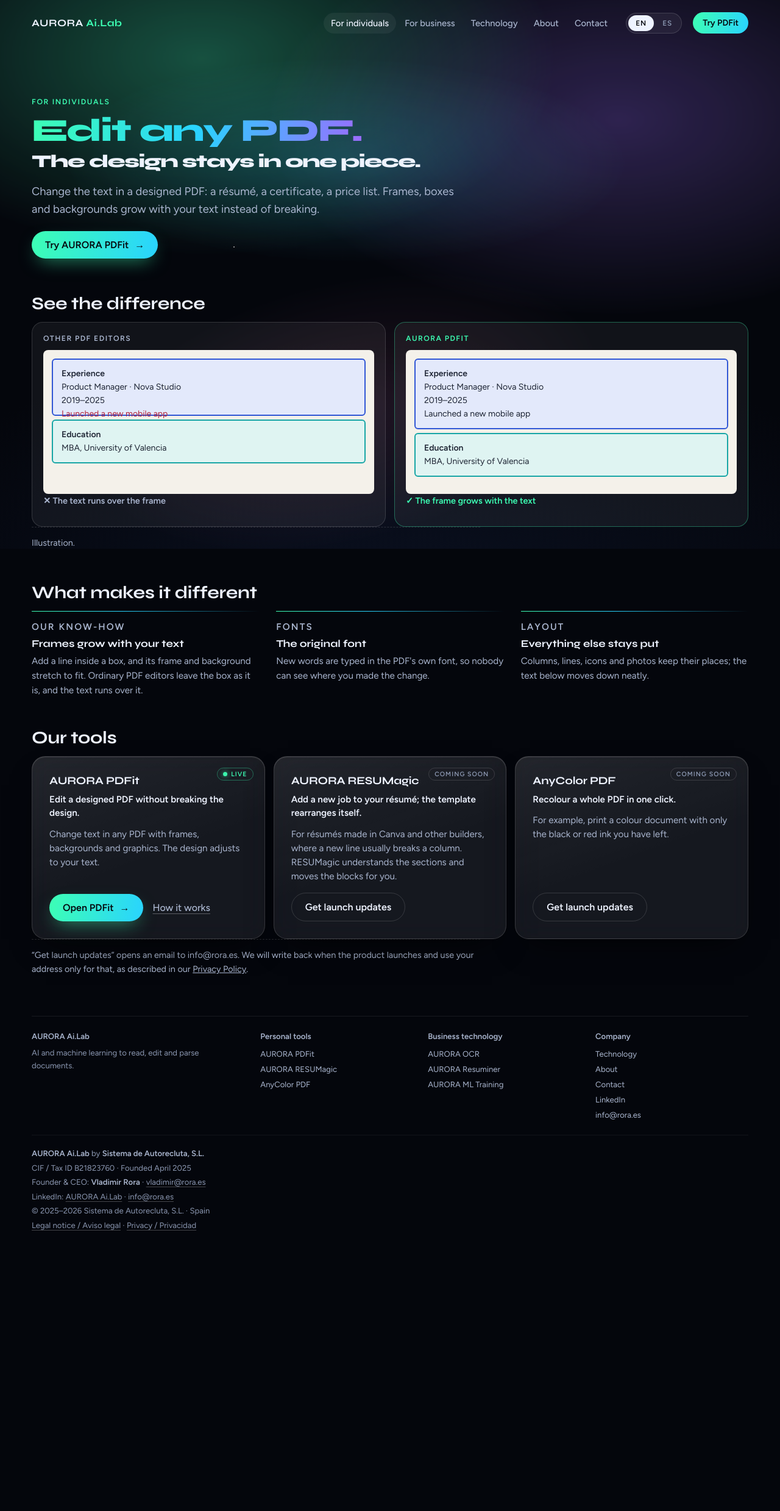
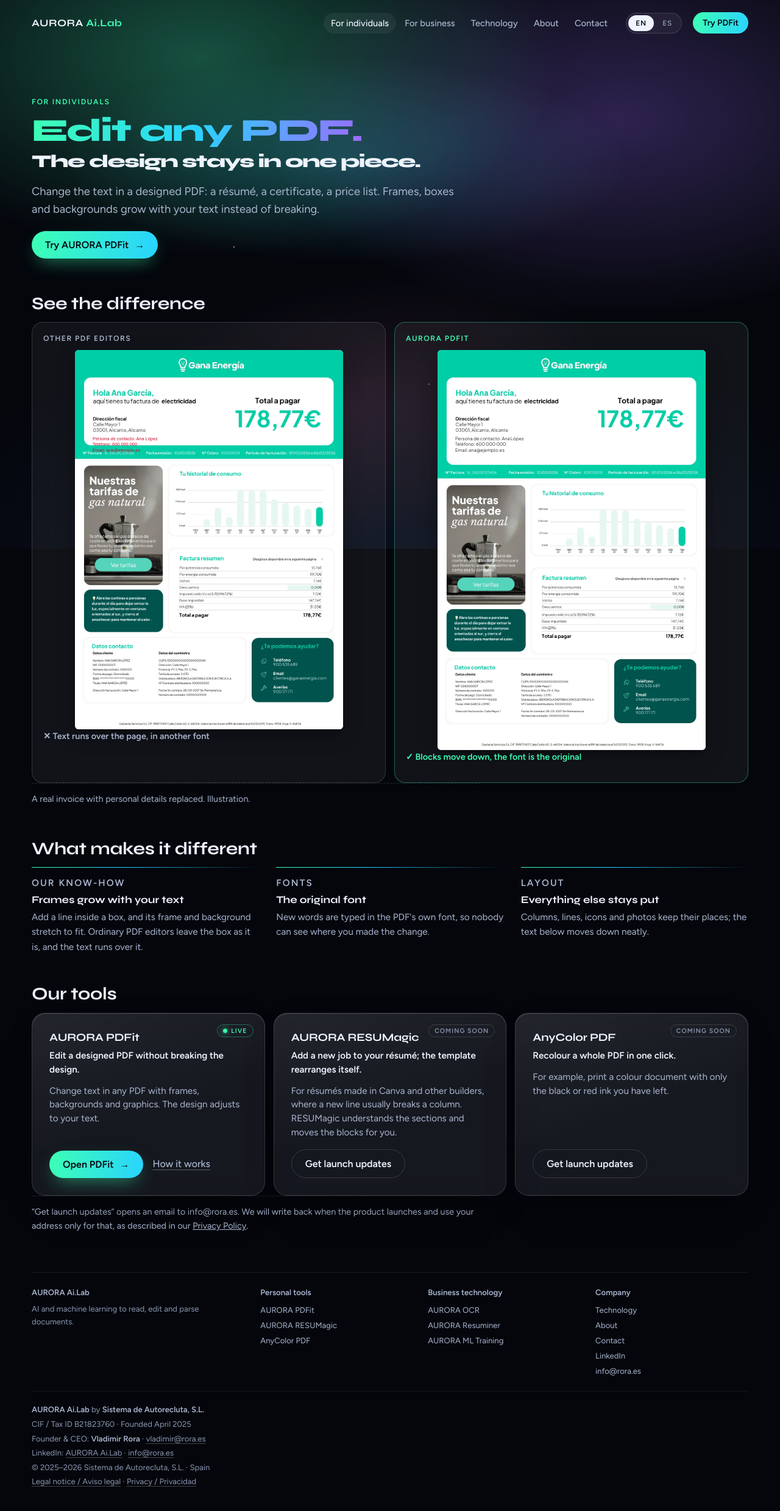
Before and after one commit to Totororik/rora.es, a Jekyll site: the page built from individuals/index.html, in a window 1280 px wide. Shown: the whole page at 61% size. Built offline with Jekyll 4.4.1, drawn with Linux system fonts in a browser that asks for light colours; before the commit the page ends 2058 px from its top, so only the background shows below that.

Commit message:
Before/after on a real invoice: two blocks grow, the page below moves down twice; other editors use a substitute font
Personal details on the invoice are replaced with made-up ones.

Co-Authored-By: Claude Opus 5.5 <noreply@anthropic.com>
Claude-Session: https://claude.ai/code/session_018wxw8nUirvxwf4q119Hca8

```diff
--- a/_includes/demo.html
+++ b/_includes/demo.html
@@ -1,25 +1,39 @@
 {%- assign L = page.lang | default: "en" -%}
 {%- if L == "es" -%}
-{%- assign d_label = "Ilustración: en otros editores de PDF una línea nueva se sale del marco; en AURORA PDFit el marco crece con el texto." -%}
+{%- assign d_label = "Ilustración con una factura real: se añaden tres líneas bajo la dirección y dos filas en el resumen. En otros editores de PDF el texto nuevo, en una fuente sustituta, se sale encima del resto; en AURORA PDFit los bloques crecen, todo lo de abajo baja y el texto usa la fuente original." -%}
 {%- assign d_bad = "Otros editores de PDF" -%}{%- assign d_good = "AURORA PDFit" -%}
-{%- assign d_h1 = "Experiencia" -%}{%- assign d_l1 = "Product Manager · Nova Studio" -%}{%- assign d_l2 = "2019–2025" -%}{%- assign d_new = "Lancé una nueva app móvil" -%}
-{%- assign d_h2 = "Formación" -%}{%- assign d_l3 = "MBA, Universidad de Valencia" -%}
-{%- assign d_vbad = "El texto se sale del marco" -%}{%- assign d_vgood = "El marco crece con el texto" -%}{%- assign d_note = "Ilustración." -%}
+{%- assign d_vbad = "El texto se monta encima, con otra fuente" -%}{%- assign d_vgood = "Los bloques bajan, la fuente es la original" -%}
+{%- assign d_note = "Una factura real con datos personales sustituidos. Ilustración." -%}
 {%- else -%}
-{%- assign d_label = "Illustration: in other PDF editors a new line runs over the frame; in AURORA PDFit the frame grows with the text." -%}
+{%- assign d_label = "Illustration on a real invoice: three lines are added under the address and two rows to the summary. In other PDF editors the new text, in a substitute font, runs over the rest; in AURORA PDFit the boxes grow, everything below moves down and the text uses the original font." -%}
 {%- assign d_bad = "Other PDF editors" -%}{%- assign d_good = "AURORA PDFit" -%}
-{%- assign d_h1 = "Experience" -%}{%- assign d_l1 = "Product Manager · Nova Studio" -%}{%- assign d_l2 = "2019–2025" -%}{%- assign d_new = "Launched a new mobile app" -%}
-{%- assign d_h2 = "Education" -%}{%- assign d_l3 = "MBA, University of Valencia" -%}
-{%- assign d_vbad = "The text runs over the frame" -%}{%- assign d_vgood = "The frame grows with the text" -%}{%- assign d_note = "Illustration." -%}
+{%- assign d_vbad = "Text runs over the page, in another font" -%}{%- assign d_vgood = "Blocks move down, the font is the original" -%}
+{%- assign d_note = "A real invoice with personal details replaced. Illustration." -%}
 {%- endif %}
       <div class="demo" role="img" aria-label="{{ d_label }}">
         {%- for side in (1..2) %}
         <div class="demo-side {% if side == 1 %}bad{% else %}good{% endif %}" aria-hidden="true">
           <p class="demo-cap">{% if side == 1 %}{{ d_bad }}{% else %}{{ d_good }}{% endif %}</p>
-          <div class="sheet">
-            <div class="box"><b>{{ d_h1 }}</b><span>{{ d_l1 }}</span><span>{{ d_l2 }}</span><span class="new">{{ d_new }}</span></div>
-            <div class="next"><b>{{ d_h2 }}</b><span>{{ d_l3 }}</span></div>
-          </div>
+          <div class="inv"><div class="pg">
+            <div class="sl" style="--t:0;--h:185"></div>
+            <div class="gr g1">
+              <span class="ln t1">Persona de contacto: Ana López</span>
+              <span class="ln t2">Teléfono: 600 000 000</span>
+              <span class="ln t3">Email: ana@ejemplo.es</span>
+            </div>
+            <div class="sl" style="--t:185;--h:349"></div>
+            <div class="mid">
+              <div class="sl" style="--t:534;--h:98;--w:202"></div>
+              <div class="col">
+                <div class="gr g2">
+                  <span class="row t4"><span>Alquiler de contador</span><span>0,00€</span></span>
+                  <span class="row t5"><span>Bono social</span><span>0,00€</span></span>
+                </div>
+                <div class="sl" style="--t:534;--h:98;--x:202;--w:393"></div>
+              </div>
+            </div>
+            <div class="sl" style="--t:632;--h:209"></div>
+          </div></div>
           <p class="verdict">{% if side == 1 %}✕ {{ d_vbad }}{% else %}✓ {{ d_vgood }}{% endif %}</p>
         </div>
         {%- endfor %}
--- a/aurora.css
+++ b/aurora.css
@@ -317,38 +317,46 @@ ol.steps li { align-content: start; }
 .founder { margin: 0 0 8px; font: 700 1.15rem/1.3 var(--display); }
 .panel .founder + p { margin: 0; max-width: 52rem; color: var(--ink-soft); }
 
-/* ---------- before / after: a new line in a framed block (individuals and PDFit pages) ---------- */
+/* ---------- before / after on a real invoice (individuals and PDFit pages) ----------
+   the page picture is cut into slices; the growing strips between them are one pixel row of the picture, stretched.
+   all sizes are in PDF points: --k is one point at the current width */
+@font-face { font-family: 'Plus Jakarta Sans'; font-style: normal; font-weight: 300; font-display: swap; src: url(/fonts/plus-jakarta-sans-300-latin.woff2) format('woff2'); }
 .demo { display: grid; grid-template-columns: repeat(2, minmax(0, 1fr)); gap: 14px; }
 .demo-side { padding: 18px; border-radius: 18px; background: var(--glass); border: 1px solid var(--glass-edge); }
 .demo-side.good { border-color: rgba(61,255,180,.35); }
 .demo-cap { margin: 0 0 12px; font: 600 .76rem var(--body); letter-spacing: .12em; text-transform: uppercase; color: var(--ink-faint); }
 .demo-side.good .demo-cap { color: var(--green); }
-.demo .sheet { height: 236px; overflow: hidden; padding: 14px; border-radius: 8px; background: #f4f1ea; color: #1d2433; font: 14px/22px var(--body); }
-.demo .box, .demo .next { display: flex; flex-direction: column; padding: 12px 14px; border-radius: 6px; }
-.demo .box { height: 94px; border: 2px solid #3157d5; background: #e3e9fb; }
-.demo .next { margin-top: 6px; border: 2px solid #18a6a6; background: #dff4f2; }
-.demo b { font-weight: 700; }
-.demo .box span, .demo .next span { white-space: nowrap; }
-.demo .new { overflow: hidden; max-width: 0; animation: demoType 7s infinite; }
-.demo .good .box { animation: demoGrow 7s infinite; }
+.demo .inv { container-type: inline-size; max-width: 440px; margin: 0 auto; border-radius: 6px; overflow: hidden; box-shadow: 0 10px 30px rgba(0,0,0,.35); }
+.demo .pg { --k: calc(100cqw / 595); background: #fff; }
+.demo .sl { width: calc(var(--w, 595) * var(--k)); height: calc(var(--h) * var(--k)); background: url(/img/factura.webp) no-repeat; background-size: calc(595 * var(--k)) auto; background-position: calc(var(--x, 0) * -1 * var(--k)) calc(var(--t) * -1 * var(--k)); }
+.demo .mid { display: flex; align-items: flex-start; }
+.demo .col { width: calc(393 * var(--k)); }
+.demo .gr { position: relative; z-index: 1; height: 0; background-size: 100% 100%; }
+.demo .g1 { background-image: url(/img/factura-f1.png); }
+.demo .g2 { background-image: url(/img/factura-f2.png); }
+.demo .ln, .demo .row { position: absolute; display: flex; white-space: nowrap; font-family: 'Plus Jakarta Sans', var(--body); font-weight: 300; color: #000; clip-path: inset(0 100% 0 0); }
+.demo .ln { left: calc(40 * var(--k)); font-size: calc(10 * var(--k)); line-height: calc(12.5 * var(--k)); }
+.demo .t1 { top: calc(6 * var(--k)); } .demo .t2 { top: calc(18.5 * var(--k)); } .demo .t3 { top: calc(31 * var(--k)); }
+.demo .row { left: calc(30 * var(--k)); right: calc(45.5 * var(--k)); height: calc(14.5 * var(--k)); padding-top: calc(1.5 * var(--k)); box-sizing: border-box; justify-content: space-between; font-size: calc(7.5 * var(--k)); line-height: calc(9.5 * var(--k)); border-bottom: calc(1 * var(--k)) solid #d8d8d8; }
+.demo .t4 { top: 0; } .demo .t5 { top: calc(14.5 * var(--k)); }
+/* other editors: nothing moves, the new text is set in a substitute font and lies on top of the page */
+.demo .bad .ln, .demo .bad .row { font-family: Arial, Helvetica, sans-serif; font-weight: 400; color: #c8102e; border-bottom-color: transparent; }
+.demo .ln, .demo .row { animation: 12s infinite; }
+.demo .t1 { animation-name: dT1; } .demo .t2 { animation-name: dT2; } .demo .t3 { animation-name: dT3; } .demo .t4 { animation-name: dT4; } .demo .t5 { animation-name: dT5; }
+.demo .good .g1 { animation: dG1 12s infinite; }
+.demo .good .g2 { animation: dG2 12s infinite; }
+@keyframes dT1 { 0%, 6% { clip-path: inset(0 100% 0 0); animation-timing-function: steps(30, end); } 14%, 90% { clip-path: inset(0 0 0 0); } 93%, 100% { clip-path: inset(0 100% 0 0); } }
+@keyframes dT2 { 0%, 15% { clip-path: inset(0 100% 0 0); animation-timing-function: steps(21, end); } 23%, 90% { clip-path: inset(0 0 0 0); } 93%, 100% { clip-path: inset(0 100% 0 0); } }
+@keyframes dT3 { 0%, 24% { clip-path: inset(0 100% 0 0); animation-timing-function: steps(21, end); } 32%, 90% { clip-path: inset(0 0 0 0); } 93%, 100% { clip-path: inset(0 100% 0 0); } }
+@keyframes dT4 { 0%, 40% { clip-path: inset(0 100% 0 0); animation-timing-function: steps(30, end); } 48%, 90% { clip-path: inset(0 0 0 0); } 93%, 100% { clip-path: inset(0 100% 0 0); } }
+@keyframes dT5 { 0%, 50% { clip-path: inset(0 100% 0 0); animation-timing-function: steps(30, end); } 58%, 90% { clip-path: inset(0 0 0 0); } 93%, 100% { clip-path: inset(0 100% 0 0); } }
+@keyframes dG1 { 0%, 5% { height: 0; } 7%, 14% { height: calc(18.5 * var(--k)); } 16%, 23% { height: calc(31 * var(--k)); } 25%, 90% { height: calc(43.5 * var(--k)); } 96%, 100% { height: 0; } }
+@keyframes dG2 { 0%, 38% { height: 0; } 40%, 48% { height: calc(14.5 * var(--k)); } 50%, 90% { height: calc(29 * var(--k)); } 96%, 100% { height: 0; } }
 .verdict { margin: 12px 0 0; font-size: .9rem; font-weight: 600; color: #ff8a9a; }
 .demo-side.good .verdict { color: var(--green); }
-@keyframes demoType {
-  0%, 25% { max-width: 0; animation-timing-function: steps(26, end); }
-  50%, 88% { max-width: 17em; }
-  96%, 100% { max-width: 0; }
-}
-@keyframes demoGrow {
-  0%, 22% { height: 94px; }
-  30%, 88% { height: 116px; }
-  96%, 100% { height: 94px; }
-}
 @media (max-width: 720px) { .demo { grid-template-columns: 1fr; } }
 @media (prefers-reduced-motion: reduce) {
-  .demo .new { animation: none; max-width: none; }
-  .demo .good .box { animation: none; height: 116px; }
+  .demo .ln, .demo .row { animation: none; clip-path: none; }
+  .demo .good .g1 { animation: none; height: calc(43.5 * var(--k)); }
+  .demo .good .g2 { animation: none; height: calc(29 * var(--k)); }
 }
-/* lines never shrink: in a fixed frame the new line must spill over the border, as it does in ordinary editors */
-.demo .box > *, .demo .next > * { flex-shrink: 0; }
-.demo .bad .box { position: relative; z-index: 1; }
-.demo .bad .new { color: #b4233a; }
```
Also changed, not shown: fonts/plus-jakarta-sans-300-latin.woff2 (added), img/factura-f1.png (added), img/factura-f2.png (added), img/factura.webp (added).
